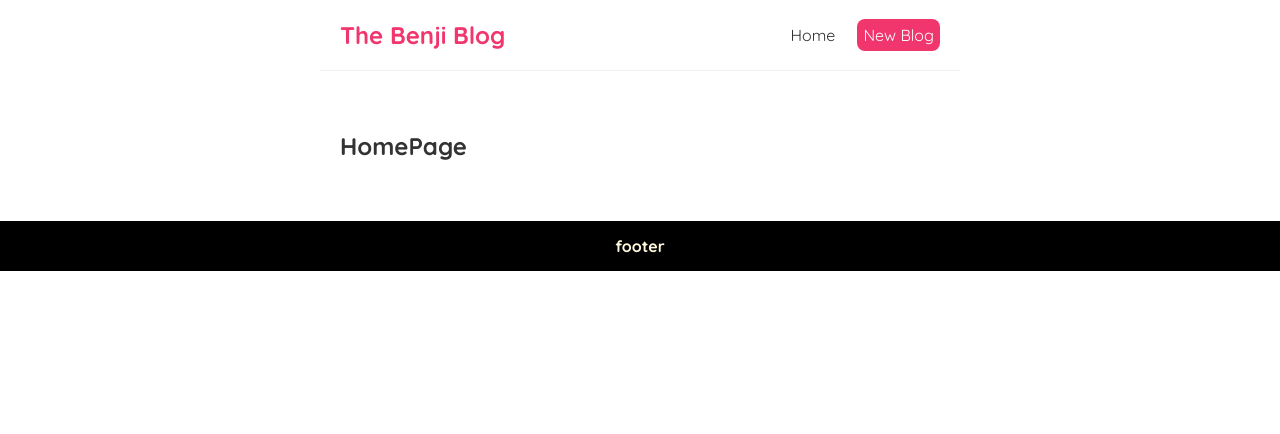
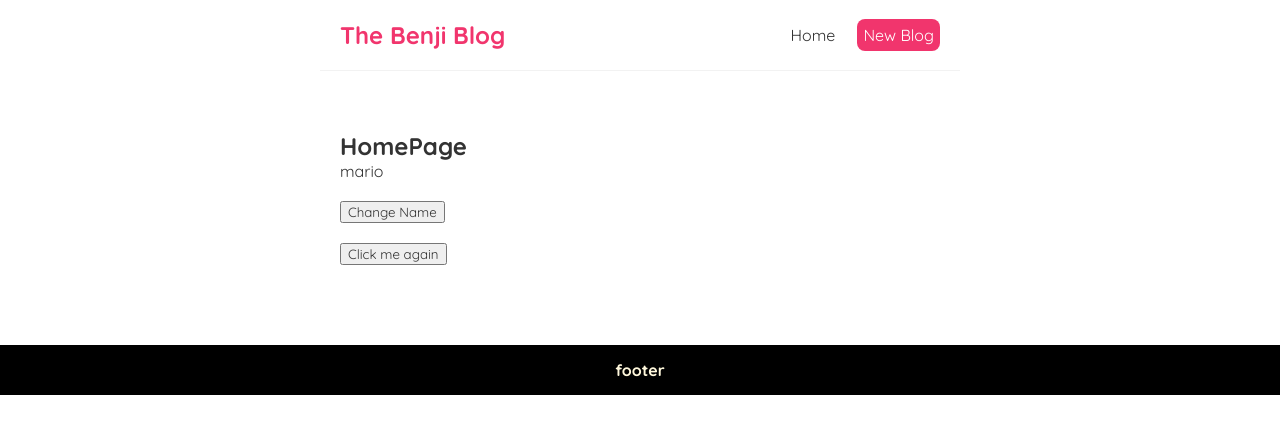
Before and after one commit to Benson306/tryreact, a React (Create React App) app: page / in a window 1280 px wide. Shown: the top 434 px of the page. Built offline with nearby package versions, Linux system fonts and the light colour scheme.

Commit message:
useState Hook

```diff
--- a/src/Home.js
+++ b/src/Home.js
@@ -1,7 +1,31 @@
+import { useState } from "react";
 const Home = () => {
+    // let sname = 'benji';
+    // const handleClick = function(e){
+    //     console.log('hello ninjas',e);
+    // }
+    const [sname, setName] = useState('mario')
+
+    const dispName = ()=>{
+        setName('luigi');
+    }
+
+    const handleClickAgain = (name)=>{
+        console.log("hello "+name )
+    }
     return (
         <div className="home">
             <h2>HomePage</h2>
+
+            <p>{sname}</p>
+            <br />
+            <button onClick={dispName}>Change Name</button>
+            {/* <button onClick={handleClick}>Click me</button> */}
+            <br />
+            <br />
+            <button onClick={()=> handleClickAgain('mario')}>Click me again</button>
+            <br />
+            <br />
         </div>
      );
 }
--- a/src/Navbar.js
+++ b/src/Navbar.js
@@ -1,5 +1,3 @@
-import './footer.css'
-
 const Navbar = () => { //sfc
     return (
         <nav className="navbar">
```
Also changed, not shown: src/footer.css (deleted).
